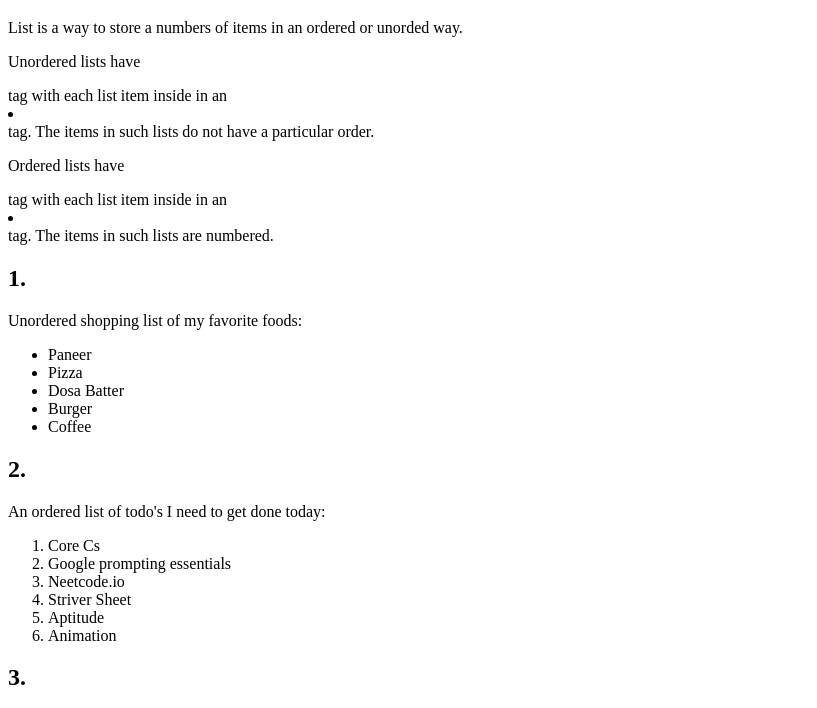
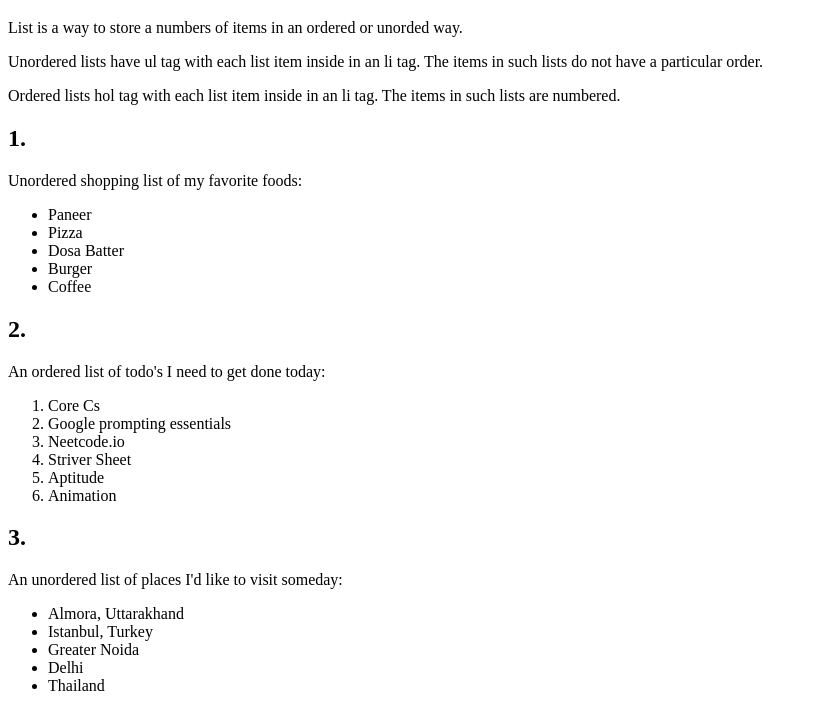
Before and after one commit to Pratishtha103/lists, a plain HTML site: page index.html in a window 1280 px wide. Shown: the part 61-769 px from the top of the page, without its empty margins (0-817 px from the left). Drawn offline with Linux system fonts and the light colour scheme.

Commit message:
add readme

```diff
--- a/index.html
+++ b/index.html
@@ -8,8 +8,8 @@
 <body>
     <h1>Lists</h1>
     <p>List is a way to store a numbers of items in an ordered or unorded way.</p>
-    <p>Unordered lists have <ul></ul> tag with each list item inside in an <li></li> tag. The items in such lists do not have a particular order.</p>
-    <p>Ordered lists have <ol></ol> tag with each list item inside in an <li></li> tag. The items in such lists are numbered.</p>
+    <p>Unordered lists have ul tag with each list item inside in an li tag. The items in such lists do not have a particular order.</p>
+    <p>Ordered lists hol tag with each list item inside in an li tag. The items in such lists are numbered.</p>
     <h2>1.</h2><p>Unordered shopping list of my favorite foods:</p>
     <ul>
         <li>Paneer</li>
```
